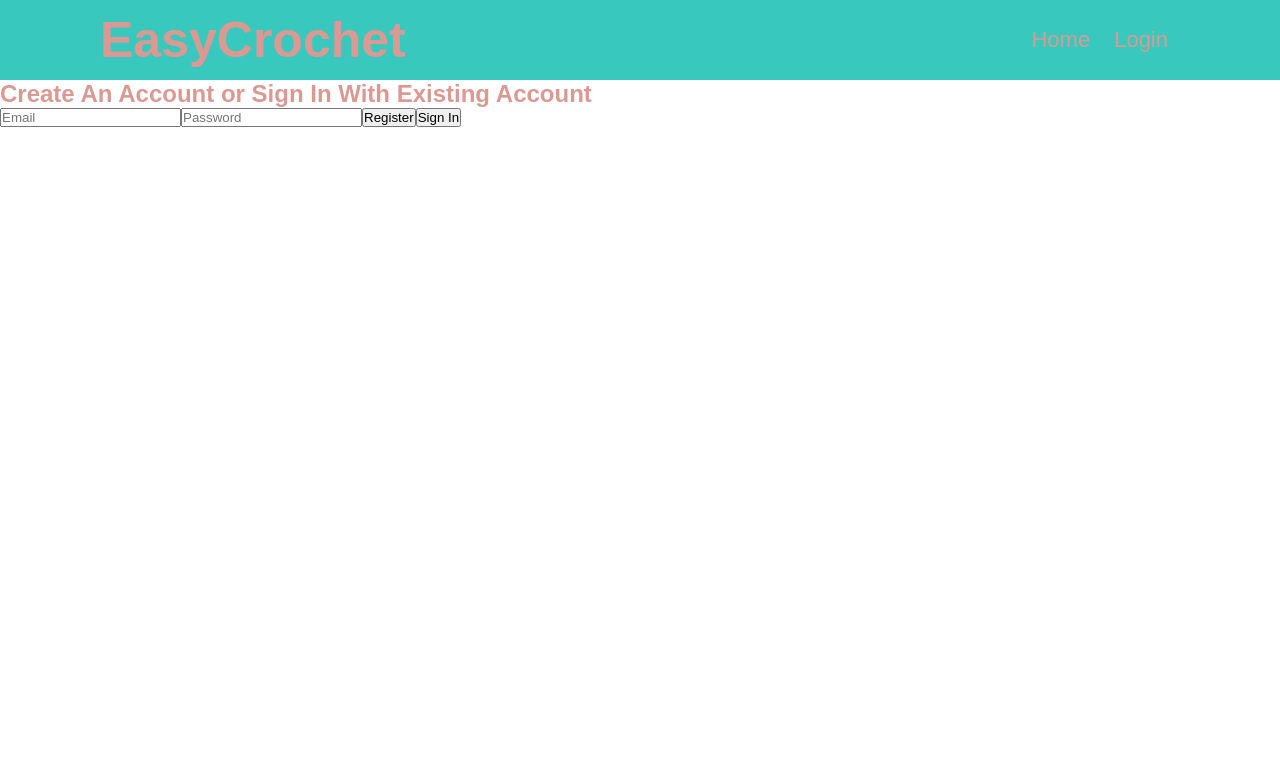
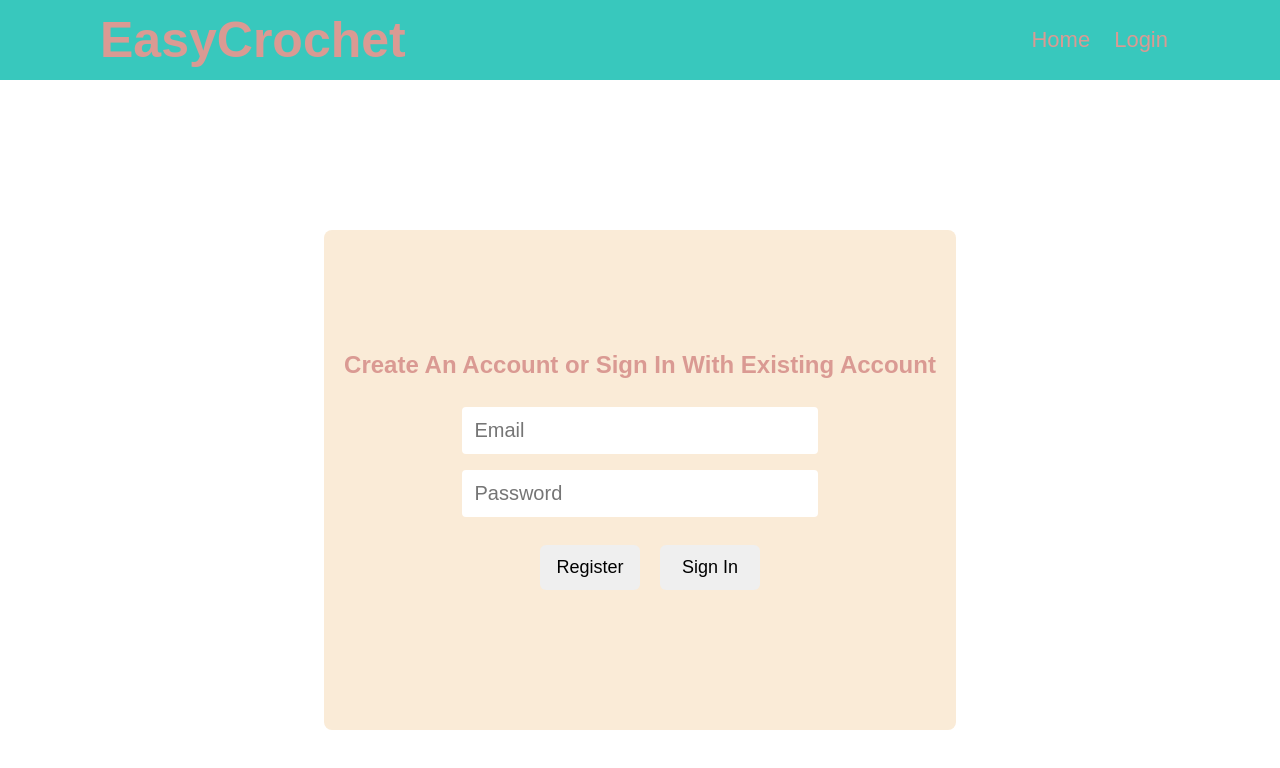
Before and after one commit to ajdinhusetovic/easy-crochet, a React (Vite) app: page /login in a window 1280 px wide. Shown: the top 768 px of the page. Built offline with nearby package versions, Linux system fonts and the light colour scheme; no server answers; a web font is replaced by a local one.

Commit message:
added styling to login component

```diff
--- a/src/components/Navbar.jsx
+++ b/src/components/Navbar.jsx
@@ -26,10 +26,9 @@ export const Navbar = () => {
                 <Link to={"/"}>Home</Link>
                 <Link to={"/login"}>Login</Link>
                 {user && (
-                    <>
-                        {user?.email}
+                    <div className="log-out-div">
                         <button onClick={logOut}>Logout</button>
-                    </>
+                    </div>
                 )}
                 <button className="nav-btn nav-close-btn" onClick={showNavbar}>
                     <FaTimes />
--- a/src/components/navbar.scss
+++ b/src/components/navbar.scss
@@ -26,6 +26,24 @@ header {
 
 .nav-btn {
     display: none;
+}
+
+.log-out-div {
+    display: inline;
+
+    button {
+        padding: 6px 8px 6px 8px;
+        font-size: 18px;
+        margin-left: 20px;
+        border: none;
+        border-radius: 8px;
+        cursor: pointer;
+        color: #DA9A93;
+
+        &:hover {
+            background-color: darken($color: white, $amount: 12%);
+        }
+    }
 }
 
 @media only screen and (max-width: 1024px) {
@@ -75,5 +93,4 @@ header {
         right: 2rem;
     }
 
-
 }
--- a/src/pages/Login.jsx
+++ b/src/pages/Login.jsx
@@ -1,6 +1,7 @@
 import { useState } from "react"
 import { auth } from "../config/firebase"
 import { createUserWithEmailAndPassword, signInWithEmailAndPassword } from "firebase/auth"
+import "./login.scss"
 
 export const Login = () => {
     const [email, setEmail] = useState("")
@@ -21,10 +22,14 @@ export const Login = () => {
         <section className="login-wrapper">
             <div className="login">
                 <h1>Create An Account or Sign In With Existing Account</h1>
-                <input type="email" placeholder="Email" onChange={(e) => setEmail(e.target.value)} />
-                <input type="password" placeholder="Password" onChange={(e) => setPassword(e.target.value)} />
-                <button onClick={createUserAccount}>Register</button>
-                <button onClick={signInUser}>Sign In</button>
+                <div className="inputs">
+                    <input type="email" placeholder="Email" onChange={(e) => setEmail(e.target.value)} />
+                    <input type="password" placeholder="Password" onChange={(e) => setPassword(e.target.value)} />
+                </div>
+                <div className="buttons">
+                    <button onClick={createUserAccount}>Register</button>
+                    <button onClick={signInUser}>Sign In</button>
+                </div>
             </div>
         </section>
     )
--- a/src/pages/Main.jsx
+++ b/src/pages/Main.jsx
@@ -1,6 +1,15 @@
+import { useAuthState } from "react-firebase-hooks/auth"
+import { auth } from "../config/firebase"
 
 export const Main = () => {
+    const [user] = useAuthState(auth)
     return (
-        <div>Main Page</div>
+        <div>
+            Main Page
+            {user && (
+            <p>user: {user?.email}</p>
+        )}
+        </div>
+
     )
 }
--- /dev/null
+++ b/src/pages/login.scss
@@ -0,0 +1,48 @@
+
+.login-wrapper {
+    height: 100vh;
+    display: flex;
+    justify-content: center;
+    margin-top: 150px;
+
+    .login {
+        display: flex;
+        flex-direction: column;
+        align-items: center;
+        justify-content: center;
+        padding: 20px;
+        background-color: antiquewhite;
+        height: 500px;
+        border-radius: 8px;
+
+        .inputs {
+            margin-top: 20px;
+            display: flex;
+            flex-direction: column;
+            width: 100%;
+
+            input {
+                width: 60%;
+                margin: 8px auto;
+                padding: 12px;
+                font-size: 20px;
+                border: none;
+                border-radius: 4px;
+            }
+        }
+
+        .buttons {
+            margin: 20px auto;
+
+            button {
+                margin-left: 20px;
+                padding: 12px;
+                width: 100px;
+                font-size: 18px;
+                border-radius: 6px;
+                border: none;
+                cursor: pointer;
+            }
+        }
+    }
+}
```
